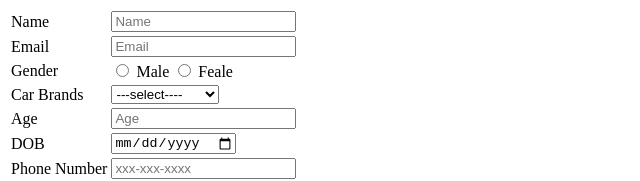
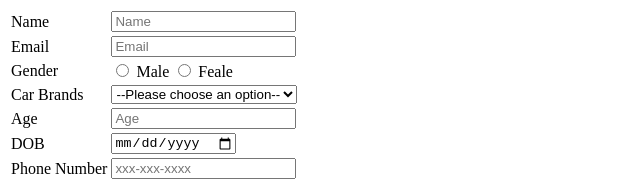
Before and after one commit to acciojob/signup-form-car-rhk998, a website: page main.html in a window 1280 px wide. Shown: the top 181 px of the page, without its empty margins (0-640 px from the left). Drawn offline with Linux system fonts and the light colour scheme.

Commit message:
created a submission

```diff
--- a/main.html
+++ b/main.html
@@ -38,7 +38,7 @@
 			</tr>
 			<tr><td>Car Brands</td>
 				<td><select name="cars">
-					<option name="">---select----</option>
+					<option name="">--Please choose an option--</option>
 					<option name="">HondaCity</option>
 					<option name="">Hyundai verna</option>
 
```
